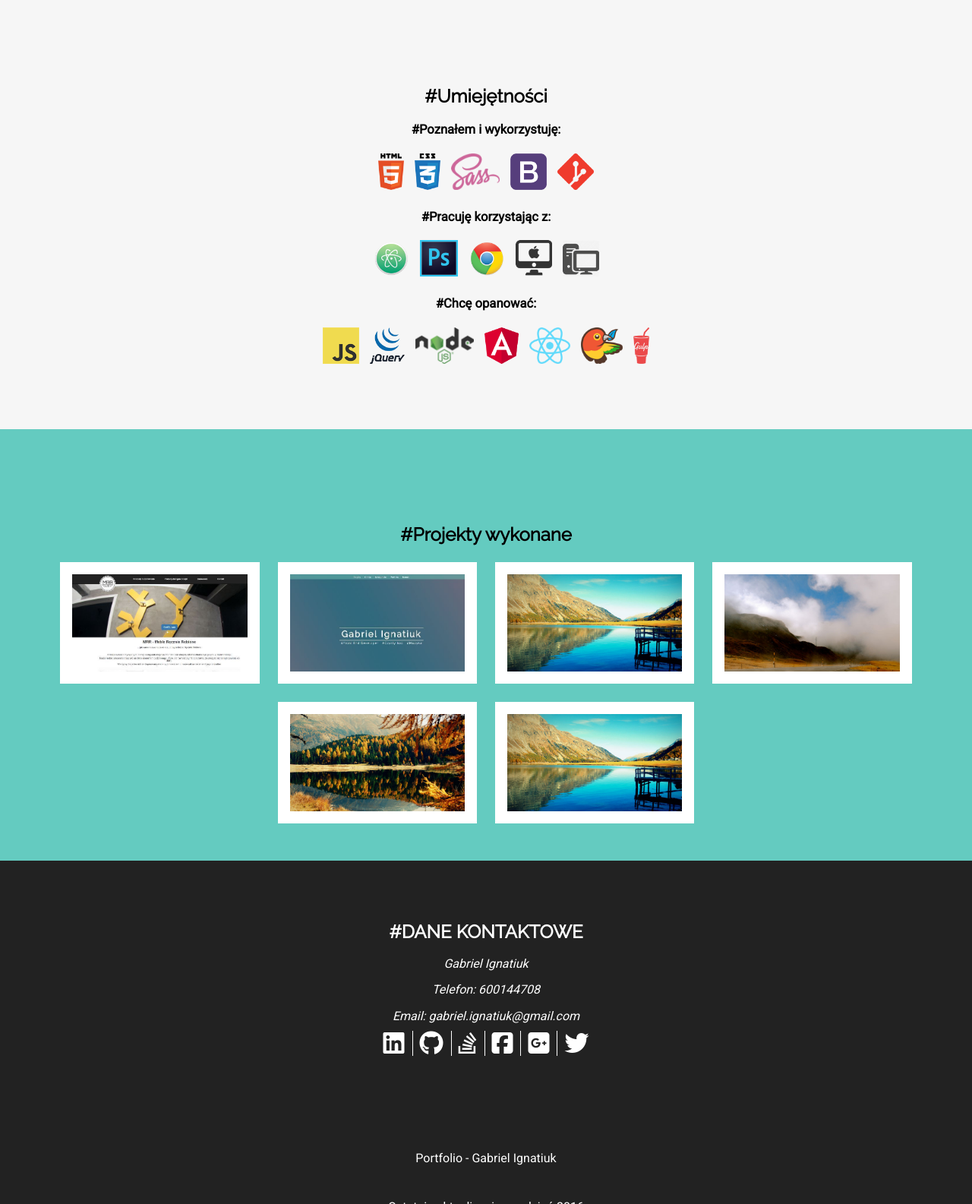
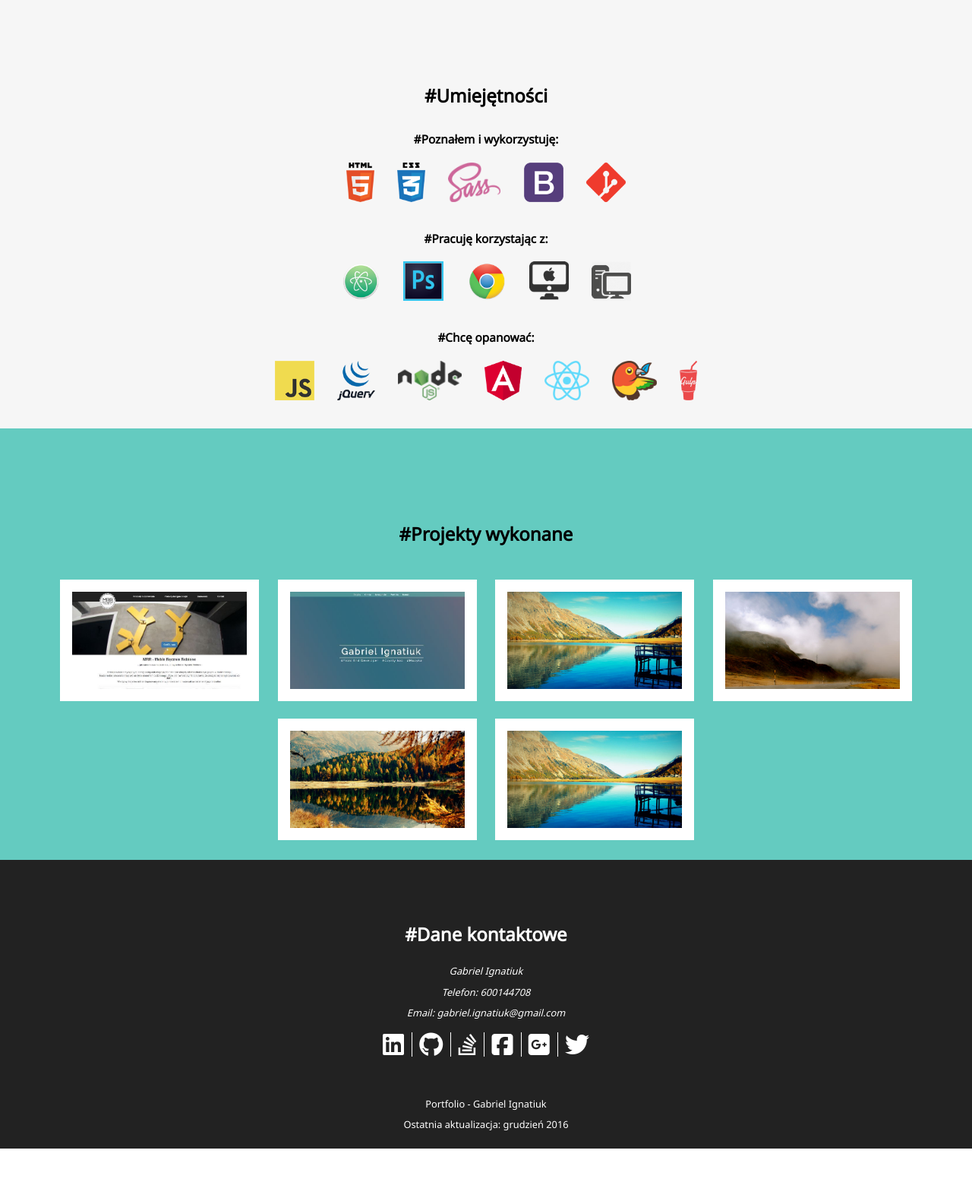
Before and after one commit to malikowy/portfolioV2mobile, a plain HTML site: page index.html in a window 1280 px wide. Shown: the part 1215-2800 px from the top of the page at 76% size. After the commit the page ends 2735 px from the top, so only its background shows below. Drawn offline with nearby package versions, Linux system fonts and the light colour scheme; a script that the page names is missing.

Commit message:
changed page font and fixed view of the page

```diff
--- a/css/drawer.css
+++ b/css/drawer.css
@@ -500,12 +500,12 @@
 
 @media (min-width: 64em) {
     .drawer-container {
-        max-width: 25rem;
+        max-width: 26rem;
     }
 }
 
 @media (min-width: 75em) {
     .drawer-container {
-        max-width: 25rem;
+        max-width: 26rem;
     }
 }
--- a/css/scss.scss
+++ b/css/scss.scss
@@ -16,7 +16,7 @@ li,
 p,
 td,
 th {
-    font-family: 'Roboto', sans-serif;
+    font-family: 'Noto Sans', sans-serif;
     font-weight: 400;
 }
 
@@ -25,7 +25,7 @@ h2,
 h4,
 h5,
 h6 {
-    font-family: 'Raleway';
+    font-family: 'Noto Sans';
 }
 
 h2 {
@@ -33,7 +33,7 @@ h2 {
 }
 
 h3 {
-    font-family: 'Roboto', sans-serif;
+    font-family: 'Noto Sans', sans-serif;
     font-weight: 700;
 }
 /* ID's*/
@@ -76,8 +76,8 @@ h3 {
     .header-author__subtitle {
         color         : $color-white;
         padding       : 0;
-        letter-spacing: 4px;
-        word-spacing  : 4px;
+        letter-spacing: 2px;
+        word-spacing  : 3px;
         font-weight   : 400;
         font-size     : 2.25vw;
         margin-top    : 1vw;
@@ -129,17 +129,22 @@ h3 {
         padding-top: 1.50em;
     }
 
+    h3 {
+        padding-top: 1em;
+    }
+
     .skills-list {
         list-style: none;
         padding   : 0;
 
         li {
             display: inline-block;
+            padding: 0 2px;
         }
     }
 
     .skills-list__img {
-        height: 6vh;
+        height: 6.5vh;
         margin: 5px;
     }
 
@@ -160,15 +165,15 @@ h3 {
         margin-left : auto;
         margin-right: auto;
         width       : 90vw;
-    }
 
         h2 {
             margin        : 0;
             padding-top   : 2.7em;
-        padding-bottom: 0.5em;
+            padding-bottom: 1.5em;
+        }
     }
 
-    .works-container__gallery {
+    .works-container_gallery {
         position  : relative;
         display   : inline-block;
         overflow  : hidden;
@@ -192,8 +197,9 @@ h3 {
     text-align      : center;
 
     h2 {
-        margin-top : 0;
-        padding-top: 0.8em;
+        margin        : 0;
+        padding-top   : 1em;
+        padding-bottom: 0.6em;
     }
 
     .contact-data {
@@ -203,7 +209,7 @@ h3 {
     ul {
         list-style: none;
         margin    : 0;
-        padding   : 0;
+        padding   : 0.5em 0 0;
 
         li {
             display      : inline-block;
@@ -230,25 +236,46 @@ h3 {
         margin-bottom: 0;
     }
 
-    .contact-list__rights {
-        padding-bottom: 30px;
-    }
-
-    .contact-list__update {
-        padding-bottom: 5px;
+    .contact-list__footer {
+        padding-top   : 1.7em;
+        padding-bottom: 1.5em;
     }
 }
 /* MEDIA QUERY NORMAL SCREEN */
 @media (min-width: 64em) {
     h3 {
-        font-family: 'Roboto', sans-serif;
-        font-weight: 700;
-        font-size  : 1.3vw;
+        font-size: 1.2vw;
+    }
+
+    p {
+        font-size: 1vw;
     }
 
     .header {
         .header-author {
             width: 45vw;
+        }
+
+        .header-author__title {
+            border-top   : 3px;
+            border-bottom: 3px;
+            border-style : solid none solid none;
+            color        : $color-white;
+            padding      : 2px 0 20px;
+            font-size    : 5.9vw;
+            margin       : 0;
+            text-align   : center;
+        }
+
+        .header-author__subtitle {
+            color         : $color-white;
+            padding       : 0;
+            letter-spacing: 4px;
+            word-spacing  : 5px;
+            font-weight   : 400;
+            font-size     : 2.25vw;
+            margin-top    : 1vw;
+            margin-bottom : 0;
         }
     }
 
@@ -269,13 +296,8 @@ h3 {
         }
 
         h3 {
-            font-size  : 1.3vw;
             padding-top: 6vw;
             margin-top : 0;
-        }
-
-        p {
-            font-size: 1vw;
         }
 
         .btn-mail {
@@ -284,6 +306,10 @@ h3 {
             margin-top: 1vw;
             width     : 7vw;
             height    : 2.4vw;
+
+            a {
+                display: block;
+            }
         }
 
         .btn-mail:hover {
@@ -295,7 +321,18 @@ h3 {
         height        : 35vw;
         padding-top   : 60px;
         padding-bottom: 60px;
-        /* tooltips SETTTINGS */
+
+        .skills-list {
+            li {
+                display: inline-block;
+                padding: 0 8px;
+            }
+        }
+
+        .skills-list__tooltips-text {
+            display: inline;
+        }
+
         a {
             &.skills-list__tooltips {
                 position: relative;
@@ -307,11 +344,12 @@ h3 {
                 width        : 110px;
                 color        : #FFFFFF;
                 background   : rgba(0, 0, 0, 1);
-                height       : 24px;
-                line-height  : 24px;
+                height       : 22px;
+                line-height  : 22px;
                 text-align   : center;
                 visibility   : hidden;
                 border-radius: 3px;
+                font-size    : 0.9rem;
             }
 
             &.skills-list__tooltips span:after {
@@ -330,7 +368,7 @@ h3 {
             &:hover.skills-list__tooltips span {
                 visibility : visible;
                 opacity    : 0.7;
-                top        : 35px;
+                top        : 22px;
                 left       : 50%;
                 margin-left: -55px;
                 z-index    : 999;
@@ -343,7 +381,8 @@ h3 {
         padding-top   : 60px;
         padding-bottom: 60px;
 
-        .works-container__gallery {
+        .works-container {
+            .works-container_gallery {
                 position  : relative;
                 display   : inline-block;
                 overflow  : hidden;
@@ -382,7 +421,7 @@ h3 {
                 }
             }
 
-        .works-container__gallery.rotate {
+            .works-container_gallery.rotate {
                 &:before {
                     background              : rgba(100, 203, 192, .5);
                     top                     : 0;
@@ -412,21 +451,22 @@ h3 {
                 }
             }
 
-        .works-container__gallery.rotate.left:after,
-        .works-container__gallery.rotate.left:before {
+            .works-container_gallery.rotate.left:after,
+            .works-container_gallery.rotate.left:before {
                 -webkit-transform: rotateZ(90deg);
                 transform        : rotateZ(90deg);
             }
 
-        .works-container__gallery.rotate:hover:after,
-        .works-container__gallery.rotate:hover:before {
+            .works-container_gallery.rotate:hover:after,
+            .works-container_gallery.rotate:hover:before {
                 -webkit-transform: rotateZ(0);
                 transform        : rotateZ(0);
             }
         }
+    }
 
     .contact {
-        height     : 35vw;
+        height     : 25vw;
         padding-top: 60px;
 
         .fa {
@@ -444,12 +484,9 @@ h3 {
             }
         }
 
-        .contact-list__rights {
-            padding-top: 100px;
-        }
-
-        .contact-list__update {
-            padding-bottom: 10px;
+        .contact-list__footer {
+            padding-top   : 2em;
+            padding-bottom: 2em;
         }
     }
 }
--- a/index.html
+++ b/index.html
@@ -8,11 +8,12 @@
         <meta name="description" content="Portfolio Gabriela Ignatiuka, strona zawiera informację na temat moich umiętności, osiągnięć oraz wykonanych zleceń">
         <meta name="keywords" content="Gabriel, Ignatiuk, frontend, front, end, develeoper, development, HTML5, CSS3, JavaScript, Angular, React, SASS, Atom, Mac">
         <meta name="viewport" content="width=device-width, initial-scale=1">
-        <link href="https://fonts.googleapis.com/css?family=Raleway|Roboto" rel="stylesheet">
+        <link href="https://fonts.googleapis.com/css?family=Noto+Sans" rel="stylesheet">
         <!-- <link href="./css/style1080.css" rel="stylesheet"> -->
         <!-- <link href="./style720.css" rel="stylesheet"> -->
         <link href="./css/normalize.css" rel="stylesheet" />
         <link href="./css/css.css" rel="stylesheet" />
+        <link href="https://maxcdn.bootstrapcdn.com/font-awesome/4.7.0/css/font-awesome.min.css" rel="stylesheet" />
         <!-- Social icons -->
         <script src="https://use.fontawesome.com/dae1dff95d.js"></script>
         <!-- jQuery -->
@@ -79,8 +80,8 @@
                 <h3>#Poznałem i wykorzystuję:</h3>
                 <ul class="skills-list">
                     <li>
-                        <a class="skills-list__tooltips"><img src="./img/icons/html5.png" alt="HTML5" class="skills-list__img responsive-img">
-                            <span class="skills-list__tooltips-texts-text">Dobrze</span>
+                        <a class="skills-list__tooltips"><img src="./img/icons/html5.png" alt="HTML5" class="skills-list__img">
+                            <span class="skills-list__tooltips-text">Dobrze</span>
                         </a>
                     </li>
                     <li>
@@ -176,18 +177,18 @@
             <section id="works" class="works">
                 <div class="works-container">
                     <h2>#Projekty wykonane</h2>
-                    <!-- GALLERY IMAGE DIMENSIONS 700X420 -->
-                    <a href="https://github.com/malikowy/MRR" target="_blank" title="Strona dla firmy MRR" class="works-container__gallery rotate"><img src="./img/projects/mrr.png" alt="MRR page view"></a>
-                    <a href="https://github.com/malikowy/portfolio-page" target="_blank" title="Moja pierwsza strona portfolio" class="works-container__gallery rotate"><img src="./img/projects/portfolio.png" alt="My first portfolio page"></a>
-                    <a href="#" title="Lorem ipsum" class="works-container__gallery rotate"><img src="./img/7.jpg" alt="" /></a>
-                    <a href="#" title="Lorem ipsum" class="works-container__gallery rotate"><img src="./img/5.jpg" alt="" /></a>
-                    <a href="#" title="Lorem ipsum" class="works-container__gallery rotate"><img src="./img/6.jpg" alt="" /></a>
-                    <a href="#" title="Lorem ipsum" class="works-container__gallery rotate"><img src="./img/7.jpg" alt="" /></a>
+                    <!-- works-container_gallery IMAGE DIMENSIONS 700X420 -->
+                    <a href="https://github.com/malikowy/MRR" target="_blank" title="Strona dla firmy MRR" class="works-container_gallery rotate"><img src="./img/projects/mrr.png" alt="MRR page view"></a>
+                    <a href="https://github.com/malikowy/portfolio-page" target="_blank" title="Moja pierwsza strona portfolio" class="works-container_gallery rotate"><img src="./img/projects/portfolio.png" alt="My first portfolio page"></a>
+                    <a href="#" title="Lorem ipsum" class="works-container_gallery rotate"><img src="./img/7.jpg" alt="" /></a>
+                    <a href="#" title="Lorem ipsum" class="works-container_gallery rotate"><img src="./img/5.jpg" alt="" /></a>
+                    <a href="#" title="Lorem ipsum" class="works-container_gallery rotate"><img src="./img/6.jpg" alt="" /></a>
+                    <a href="#" title="Lorem ipsum" class="works-container_gallery rotate"><img src="./img/7.jpg" alt="" /></a>
                 </div>
             </section>
             <footer class="contact" id="contact">
                 <div class="contact-list">
-                    <h2>#DANE KONTAKTOWE</h2>
+                    <h2>#Dane kontaktowe</h2>
                     <address class=contact-list__data>
                             <p>Gabriel Ignatiuk</p>
                             <p>Telefon:
@@ -225,8 +226,10 @@
                             </li>
                         </ul>
                     </div>
-                    <p class="contact-list__rights">Portfolio - Gabriel Ignatiuk</p>
-                    <p class="contact-list__update">Ostatnia aktualizacja: grudzień 2016</p>
+                    <div class="contact-list__footer">
+                        <p>Portfolio - Gabriel Ignatiuk</p>
+                        <p>Ostatnia aktualizacja: grudzień 2016</p>
+                    </div>
             </footer>
         </main>
         <!-- SMOOTH SCROLL -->
```
Also changed, not shown: css/css.css, 1 other file. Lines whose indentation alone changed are shown as unchanged.
